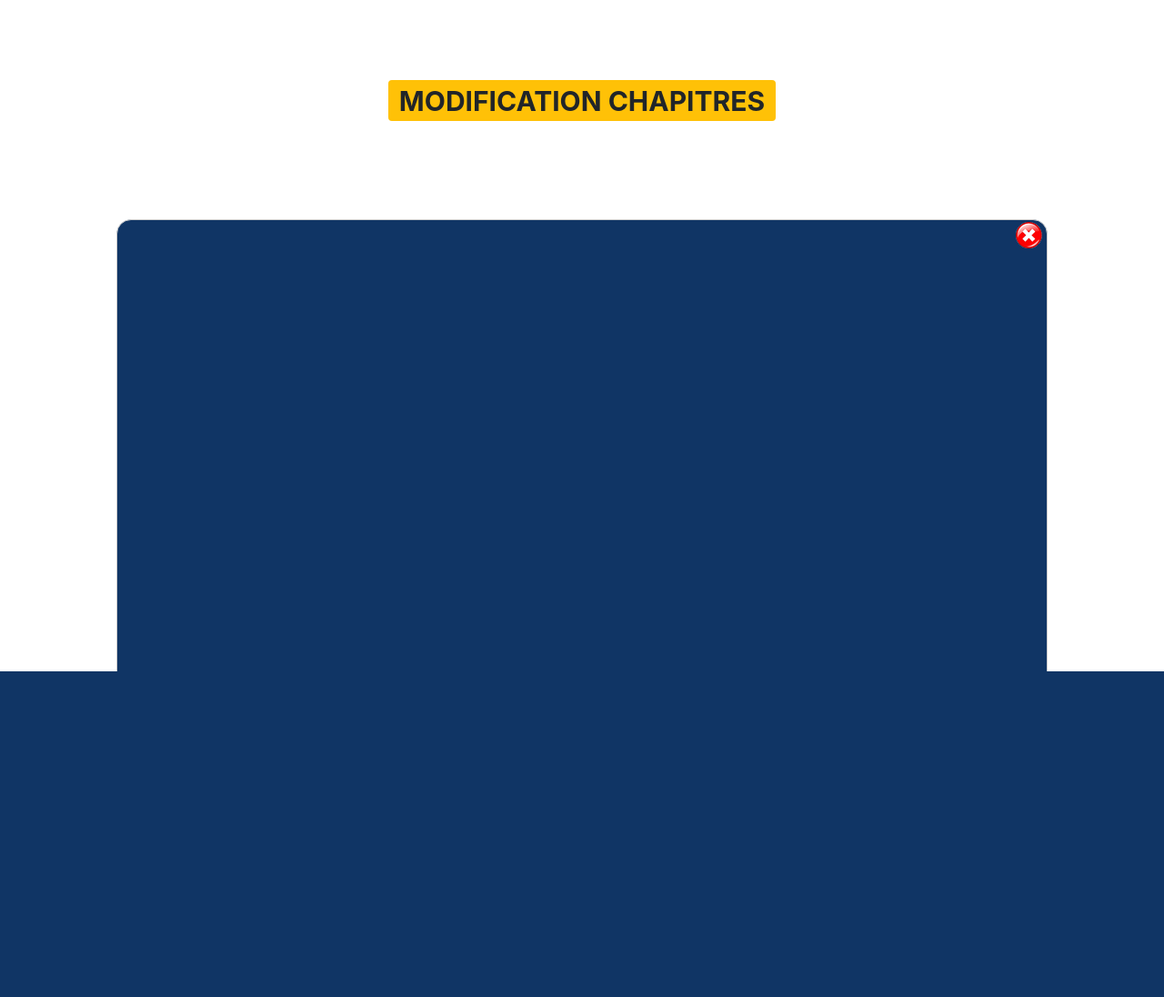
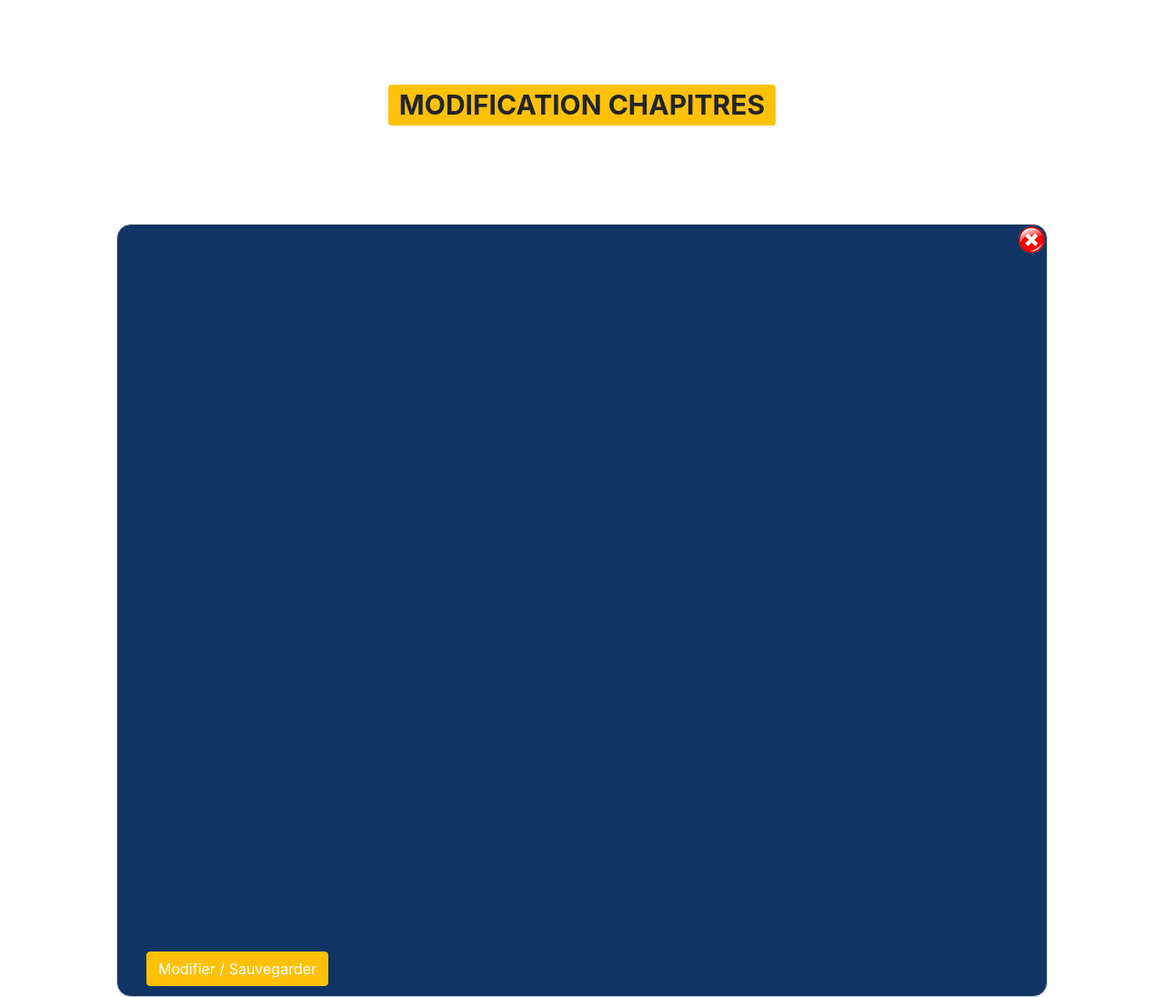
Before and after one commit to Cyc87/Projet4, a PHP site: page /index.php?action=modificationChapter in a window 1280 px wide. Shown: the part 62-1158 px from the top of the page at 91% size. Before the commit the page ends 800 px from the top, so only its background shows below. Run offline with PHP 8.4, Linux system fonts and the light colour scheme; the visitor is signed in with stand-in values (Sample User, id 1); data that the repository does not hold is empty; some libraries are stand-ins or nearby versions.

Commit message:
modification css

```diff
--- a/controller/backEndController.php
+++ b/controller/backEndController.php
@@ -247,7 +247,7 @@ function modificationChapter(){
     }else{
         if (isset($_GET['edit']) && !empty($_GET['edit'])) {
 
-            $edit_id = htmlspecialchars($_GET['edit']);
+            $edit_id = $_GET['edit'];
 
             $chapterManager = new chapterManager;
             $commentModifChapter = $chapterManager->editChapter($edit_id);
@@ -257,14 +257,14 @@ function modificationChapter(){
             $modif_id = htmlspecialchars($_GET['edit']);
             $number = htmlspecialchars($_POST['numberChapter']);
             $title = htmlspecialchars($_POST['titleChapter']);
-            $contenu = htmlspecialchars($_POST['contentChapter']);
+            $content = $_POST['contentChapter'];
 
             $chapterManager = new ChapterManager();
 
             $chapterUpdate = new ChapterCreation([
                 'numberChapter' => $number,
                 'titleChapter' => $title,
-                'contentChapter' => $contenu,
+                'contentChapter' => $content,
                 'id' => $modif_id,
                 ]);
 
--- a/stylesheet.css
+++ b/public/stylesheet.css
@@ -211,7 +211,7 @@ header{
 #formModifChapter{
   margin: 0 auto;
   width: 80%;
-  height:750px;
+  height:850px;
   padding: 2em;
   border: 1px solid #CCC;
   border-radius: 1em;
@@ -239,7 +239,7 @@ header{
 }
 #modifChanged{
   position: absolute;
-  top: 680px;
+  top: 800px;
 }
 
 
@@ -328,7 +328,7 @@ footer h5 {
       font-size: 25px;
     }
     #imgModificationChapter {
-        right: -10.5%;
+        right: 10.6%
     }
     #modification_chapter {
       height: 760px;
@@ -383,23 +383,3 @@ footer h5 {
       padding-bottom: 40px;
     }
 }
-
-@media (min-device-width : 768px) and (max-device-width : 1023px),
-(min-width: 768px) and (max-width:1023px) {
-
-
-                                    /*////////////////////////*/
-                                    /*  MODIFICATION CHAPTERS */
-                                    /*////////////////////////*/
-
-
-  #imgModificationChapter {
-        right: 10.5%;
-  }
-
-}
-
-/* @media (orientation: landscape) and (min-device-width : 1024px) and (max-device-width : 1366px),
-(min-width: 1024px) and (max-width:1366px) {
-
-} */
--- a/view/admin.php
+++ b/view/admin.php
@@ -14,11 +14,11 @@
         ?>
     </div>
     <section id="commentSigned">
-        <div class="row" id="rowcommentSigned">
+        <div class="row d-flex justify-content-around" id="rowcommentSigned">
             <?php
                 foreach($comment as $comment) {
             ?>
-            <div id="cardText" class="card text-white bg-info" style=";height:350px;top:100px;margin-top:20px">
+            <div class="card text-white bg-info" style=";height:350px;top:100px;margin-top:20px">
                 <div class="card-header" style="color:black"><p><?= $comment->pseudo() ?> a commenté le  <?= $comment->dateTimeComment() ?></p></div>
                     <div class="card-body">
                         <h5 class="card-title" style="color:black"><?= $comment->messageComment() ?></h5>
--- a/view/home.php
+++ b/view/home.php
@@ -42,12 +42,12 @@
     </section>
 
     <section id="chaptersElement">
-        <div class="row" id="index_Chapters">
+        <div class="row d-flex justify-content-around" id="index_Chapters">
             <h1>CHAPITRES</h1>
             <?php
                 foreach ($chapter as $chapter) {
             ?>
-            <div id="cardText" class="card text-white bg-light mb-3" style="width: 300px;">
+            <div class="card text-white bg-light mb-3" style="width: 300px;">
                 <div class="card-header" style="color:black"><?= $chapter->numberChapter() ?></div>
                 <div class="card-body">
                     <h5 class="card-title" style="color:black"><?= $chapter->titleChapter() ?></h5>
--- a/view/modificationChapter.php
+++ b/view/modificationChapter.php
@@ -1,15 +1,4 @@
 <?php $title ='Modification des Chapitres'; ?>
-
-    <script>
-        tinymce.init({
-            selector: 'textarea',
-            language : "fr_FR",
-            forced_root_block : false,
-            force_br_newlines : true,
-            force_p_newlines : false
-
-        });
-    </script>
 
 <?php ob_start(); ?>
 
@@ -53,7 +42,7 @@
             </div>
             <div class="form-group">
                 <label for="formControlTextarea"></label>
-                <textarea name="contentChapter" id="contentChapter" class="form-control" rows="3"><?= $commentModifChapter->contentChapter() ?> </textarea>
+                <textarea name="contentChapter" id="contentChapterId" class="form-control" rows="3"><?= $commentModifChapter->contentChapter() ?> </textarea>
             </div>
             <?php
             }
--- a/template.php
+++ b/view/template.php
@@ -5,11 +5,19 @@
         <meta name="viewport" content="width=device-width, initial-scale=1.0">
         <meta http-equiv="X-UA-Compatible" content="ie=edge">
         <link rel="icon" href="images/favicon.ico">
-        <link rel="stylesheet" type="text/css" href="stylesheet.css">
+        <link rel="stylesheet" type="text/css" href="public/stylesheet.css">
         <link rel="stylesheet" href="https://stackpath.bootstrapcdn.com/bootstrap/4.3.1/css/bootstrap.min.css" integrity="sha384-ggOyR0iXCbMQv3Xipma34MD+dH/1fQ784/j6cY/iJTQUOhcWr7x9JvoRxT2MZw1T" crossorigin="anonymous">
         <script src="https://ajax.googleapis.com/ajax/libs/jquery/3.3.1/jquery.min.js"></script>
         <link rel="stylesheet" href="https://use.fontawesome.com/releases/v5.7.2/css/all.css" integrity="sha384-fnmOCqbTlWIlj8LyTjo7mOUStjsKC4pOpQbqyi7RrhN7udi9RwhKkMHpvLbHG9Sr" crossorigin="anonymous">
-        <script src='https://cdn.tiny.cloud/1/no-api-key/tinymce/5/tinymce.min.js' ></script>
+        <script src="https://cloud.tinymce.com/stable/tinymce.min.js"></script>
+        <script>
+        tinymce.init({
+            selector: 'textarea#contentChapterId',
+            forced_root_block : false,
+            force_br_newlines : true,
+            force_p_newlines : false,
+        });
+    </script>
         <title><?= $title ?></title>
     </head>
 
```
Also changed, not shown: view/creationChapter.php (+0 -10 lines), README.md, model/managers/ChapterManager.php (line endings or trailing spaces).
